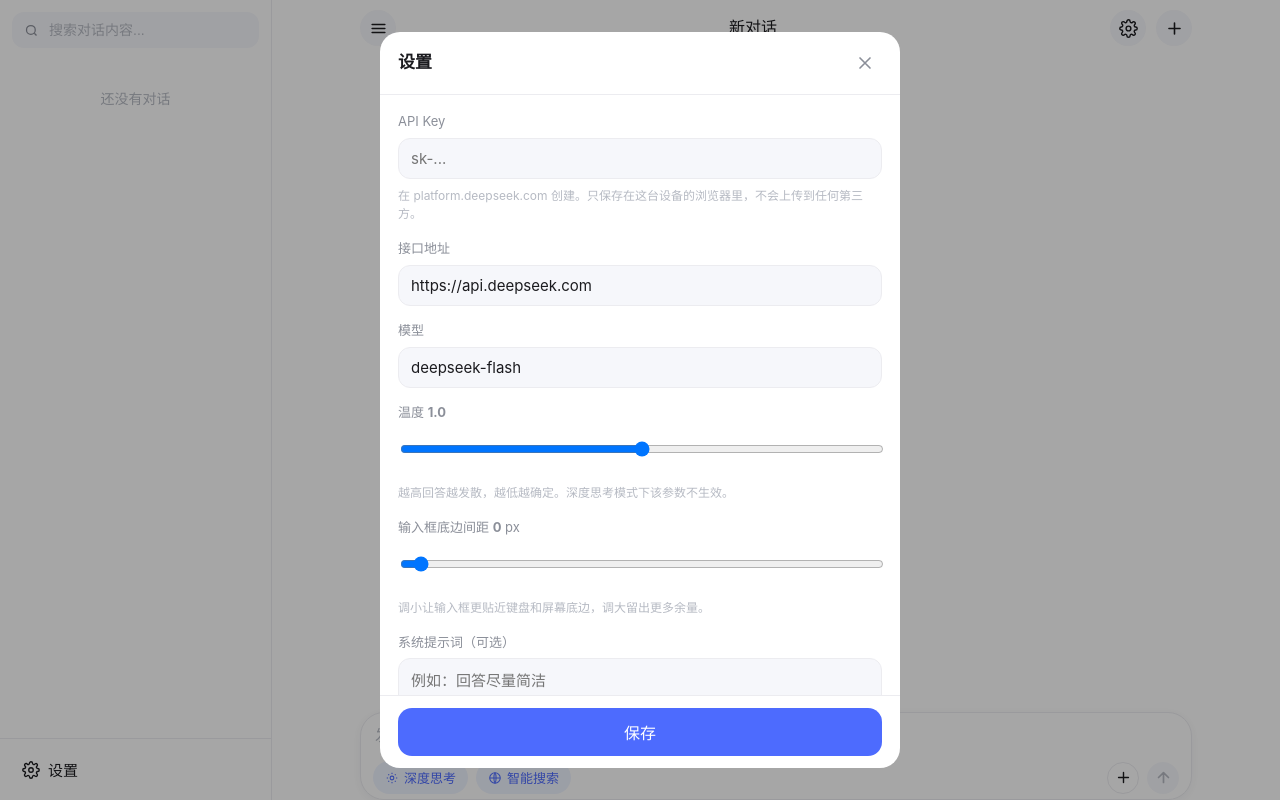
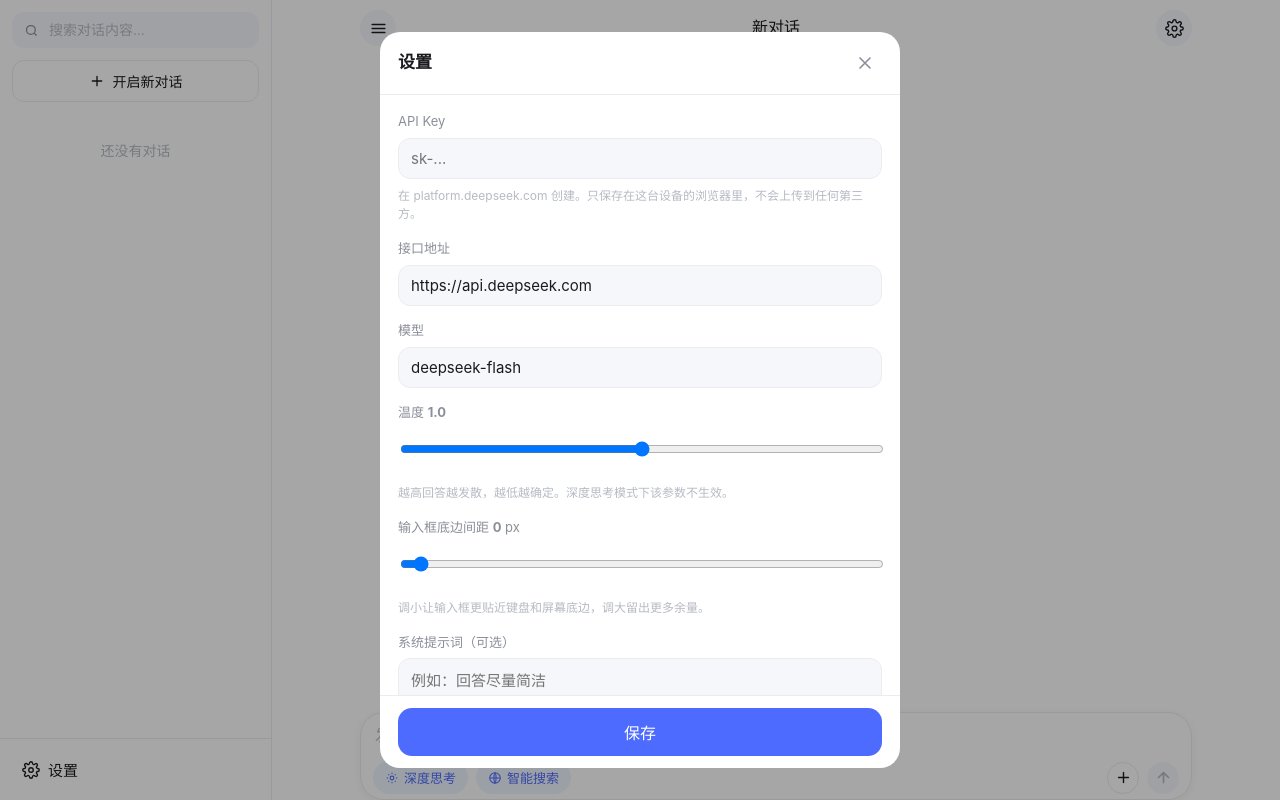
Before and after one commit to Grimm567/deepseek-chat, a plain HTML site: page index.html in a window 1280 px wide. Drawn offline with Linux system fonts and the light colour scheme.

Commit message:
Add files via upload

```diff
--- a/css/app.css
+++ b/css/app.css
@@ -101,6 +101,30 @@ body { overflow: hidden; }
 }
 
 .side-search input::placeholder { color: var(--text-3); }
+
+/* 桌面端侧栏顶部的「开启新对话」按钮（移动端用顶栏的 +） */
+.new-chat-btn {
+  display: none;
+  align-items: center;
+  justify-content: center;
+  gap: 8px;
+  margin: 0 12px 10px;
+  padding: 10px 14px;
+  border: 1px solid var(--line);
+  border-radius: 12px;
+  background: var(--panel);
+  color: var(--text);
+  font-size: 14px;
+  cursor: pointer;
+  transition: background .15s, border-color .15s;
+}
+
+.new-chat-btn:hover {
+  background: var(--bg-soft);
+  border-color: var(--blue);
+}
+
+.new-chat-btn:active { background: var(--bg-soft); }
 
 .conv-scroll {
   flex: 1;
@@ -1208,6 +1232,9 @@ html[data-theme='dark'] .tk-n { color: #ffb74d; }
     width: 272px;
     max-width: none;
   }
+  /* 桌面端「新对话」挪到侧栏顶部，顶栏的 + 隐藏 */
+  .new-chat-btn { display: flex; }
+  #btnNew { display: none; }
   .scrim { display: none; }
   .main { max-width: 860px; margin: 0 auto; }
   .modal { align-items: center; }
--- a/index.html
+++ b/index.html
@@ -23,6 +23,12 @@
       </svg>
       <input id="searchInput" type="search" placeholder="搜索对话内容..." autocomplete="off">
     </div>
+    <button class="new-chat-btn" id="btnNewSidebar" type="button">
+      <svg viewBox="0 0 24 24" width="16" height="16" fill="none" stroke="currentColor" stroke-width="2" stroke-linecap="round">
+        <path d="M12 5v14M5 12h14"></path>
+      </svg>
+      开启新对话
+    </button>
     <div class="conv-scroll" id="convScroll"></div>
     <div class="side-foot">
       <button class="side-btn" id="btnSettings">
--- a/js/app.js
+++ b/js/app.js
@@ -67,6 +67,7 @@ const dom = {
   topTitle: $('topTitle'),
   btnMenu: $('btnMenu'),
   btnNew: $('btnNew'),
+  btnNewSidebar: $('btnNewSidebar'),
   btnSend: $('btnSend'),
   btnStop: $('btnStop'),
   btnAttach: $('btnAttach'),
@@ -1922,7 +1923,7 @@ function bindEvents() {
   });
   dom.scrim.addEventListener('click', closeSidebar);
 
-  dom.btnNew.addEventListener('click', () => {
+  const startNewChat = () => {
     state.currentId = null;
     state.draftImages = [];
     state.draftFiles = [];
@@ -1933,7 +1934,9 @@ function bindEvents() {
     renderDraft();
     renderAll();
     dom.input.focus();
-  });
+  };
+  dom.btnNew.addEventListener('click', startNewChat);
+  if (dom.btnNewSidebar) dom.btnNewSidebar.addEventListener('click', startNewChat);
 
   inputTrackValue = dom.input.value || '';
   inputTrackAt = performance.now();
```
